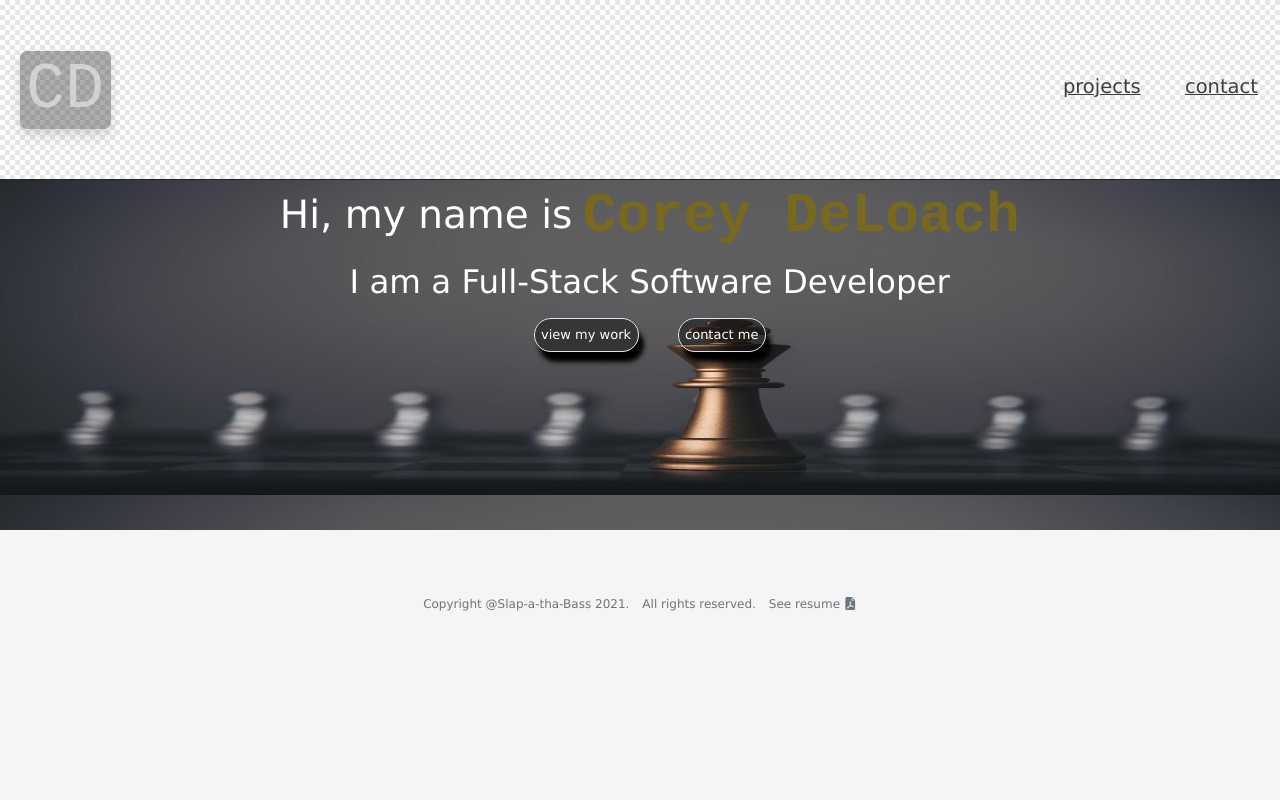
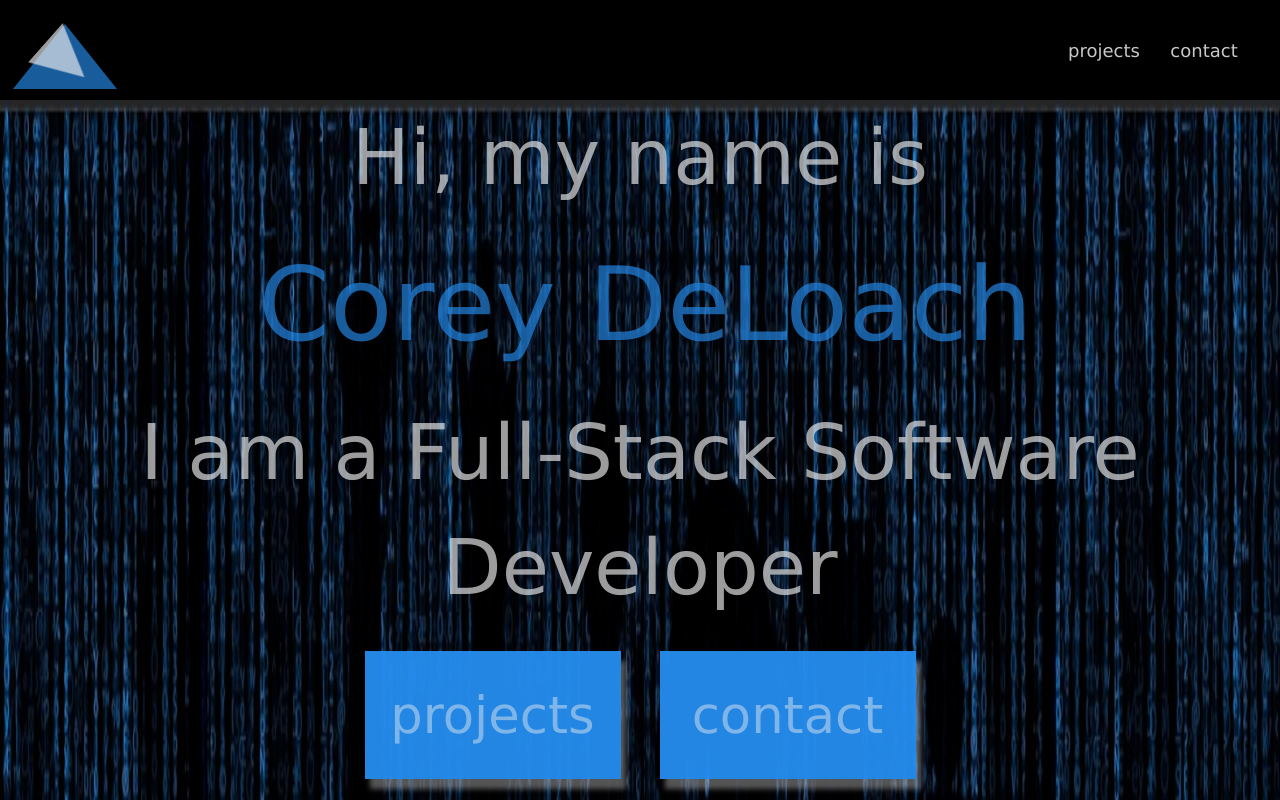
Before and after one commit to Slap-a-tha-Bass/portfolio, a React (Create React App) app: page / in a window 1280 px wide. Shown: the top 800 px of the page. Built offline with nearby package versions, Linux system fonts and the light colour scheme; no server answers.

Commit message:
took friend's advice and changed display on home page, incorporated styled components

```diff
--- a/package.json
+++ b/package.json
@@ -12,6 +12,7 @@
     "react-dom": "^17.0.2",
     "react-router-dom": "^5.2.0",
     "react-scripts": "^4.0.3",
+    "styled-components": "^5.3.3",
     "web-vitals": "^1.1.2"
   },
   "scripts": {
--- a/src/App.css
+++ b/src/App.css
@@ -1,67 +1,3 @@
-.NavBar {
-  display: flex;
-  align-items: center;
-  justify-content: space-between;
-}
-.NavButton {
-  color: rgb(61, 61, 61);
-  border-radius: 0.3rem;
-  min-height: 30px;
-  min-width: 65px;
-  display: flex;
-  align-items: center;
-  justify-content: center;
-  font-weight: 400;
-  font-size: large;
-  padding: 0.2rem;
-  transition-property: all;
-  transition-duration: 0.3s;
-  transition-timing-function: ease;
-  transition-delay: 0s;
-}
-.NavButton:hover {
-  cursor: pointer;
-  font-weight: bold;
-  background-color: rgb(220, 220, 220);
-  color: rgb(61, 61, 61);
-}
-.LogoButton {
-  color: rgba(240,240,240,0.6);
-  font-family: monospace;
-  background-color: rgba(50,50,50,0.4);
-  border-radius: 0.5rem;
-  min-height: 30px;
-  min-width: 65px;
-  display: flex;
-  align-items: center;
-  justify-content: center;
-  text-decoration: none;
-  transition-property: all;
-  transition-duration: 0.3s;
-  transition-timing-function: ease;
-  transition-delay: 0s;
-}
-.LogoButton:hover {
-  color: rgba(240,240,240,0.6);
-  cursor: pointer;
-  animation: logo-flip 2s;
-  transition: ease 0.3s;
-}
-@keyframes logo-flip {
-  0% {
-    transform: rotateX(180deg),rotateY(180deg);
-  }
-  100% {
-    transform: rotateY(360deg);
-  }
-}
-.ProjectCard {
-  margin-left: 3rem;
-}
-.ProjectCard:hover {
-  cursor: pointer;
-  zoom: 1.05;
-}
 .HomeButton {
   background-color: rgba(0, 0, 0, 0.4);
   box-shadow: 5px 10px 5px black;
@@ -90,24 +26,6 @@
   display: flex;
   justify-content: center;
   align-items: center;
-}
-.Name {
-  color: rgb(121, 105, 31);
-  font-size: calc(40px + 2vmin);
-  text-decoration: none;
-  font-family:'Courier New', Courier, monospace;
-  margin-left: 0.8rem;
-  transition-property: all;
-  transition-duration: 0.3s;
-  transition-timing-function: ease;
-  transition-delay: 0s;
-  font-weight: 600;
-}
-.Name:hover {
-  font-size: calc(60px + 2vmin);
-  text-decoration: none;
-  color: white;
-  cursor: pointer;
 }
 .Contact {
   color: white;
@@ -210,40 +128,14 @@
 .text-color {
   color: rgb(122, 169, 230);
 }
-.checkered{
-  height: 180px;
-  background: -webkit-linear-gradient(45deg, rgba(0, 0, 0, 0.0980392) 25%, transparent 25%, transparent 75%, rgba(0, 0, 0, 0.0980392) 75%, rgba(0, 0, 0, 0.0980392) 0), -webkit-linear-gradient(45deg, rgba(0, 0, 0, 0.0980392) 25%, transparent 25%, transparent 75%, rgba(0, 0, 0, 0.0980392) 75%, rgba(0, 0, 0, 0.0980392) 0), white;
-  background: -moz-linear-gradient(45deg, rgba(0, 0, 0, 0.0980392) 25%, transparent 25%, transparent 75%, rgba(0, 0, 0, 0.0980392) 75%, rgba(0, 0, 0, 0.0980392) 0), -moz-linear-gradient(45deg, rgba(0, 0, 0, 0.0980392) 25%, transparent 25%, transparent 75%, rgba(0, 0, 0, 0.0980392) 75%, rgba(0, 0, 0, 0.0980392) 0), white;
-  background: linear-gradient(45deg, rgba(0, 0, 0, 0.0980392) 25%, transparent 25%, transparent 75%, rgba(0, 0, 0, 0.0980392) 75%, rgba(0, 0, 0, 0.0980392) 0), linear-gradient(45deg, rgba(0, 0, 0, 0.0980392) 25%, transparent 25%, transparent 75%, rgba(0, 0, 0, 0.0980392) 75%, rgba(0, 0, 0, 0.0980392) 0), white;
-  background-repeat: repeat, repeat;
-  background-position: 0px 0, 5px 5px;
-  -webkit-transform-origin: 0 0 0;
-  transform-origin: 0 0 0;
-  -webkit-background-origin: padding-box, padding-box;
-  background-origin: padding-box, padding-box;
-  -webkit-background-clip: border-box, border-box;
-  background-clip: border-box, border-box;
-  -webkit-background-size: 10px 10px, 10px 10px;
-  background-size: 10px 10px, 10px 10px;
-  -webkit-box-shadow: none;
-  box-shadow: none;
-  text-shadow: none;
-  -webkit-transition: none;
-  -moz-transition: none;
-  -o-transition: none;
-  transition: none;
-  -webkit-transform: scaleX(1) scaleY(1) scaleZ(1);
-  transform: scaleX(1) scaleY(1) scaleZ(1);
-}
+
 .chess-img {
-  background-image: url('./photos/chessphoto9.jpg');
-  min-height: 350px;
-  background-position: auto;
+  background-image: url('./photos/chess-matrix.jpg');
+  height: 100vw;
+  background-position: center;
   background-size: cover;
-  background-repeat: none;
   background-attachment: absolute;
-  background-size: 100% 90%;
-  margin-left: 1.5rem;
+  background-size: 100% 100%;
 }
 .chess-img-2 {
   background-image: url('./photos/chessphoto.jpg');
--- a/src/components/NavBar.jsx
+++ b/src/components/NavBar.jsx
@@ -1,19 +1,35 @@
-import React from 'react';
-import { Link } from 'react-router-dom';
-import '../App.css';
+import { Link } from "react-router-dom";
+import {
+  LogoButton,
+  LogoFrame,
+  NavBarAcross,
+  NavBarTopLeft,
+  NavBarTopRight,
+  NavButton,
+} from "../styled-components";
+import "../App.css";
 
 const NavBar = () => {
-    return (
-        <div className = "NavBar checkered border-bottom border-dark">
-            <div>
-                <Link to='/' className ="LogoButton mx-4 display-1 shadow px-2">CD</Link>
-            </div>
-            <div className="d-flex ">
-                <Link to='/projects' className ="NavButton mx-4 h4">projects</Link>
-                <Link to='/contact' className ="NavButton mx-4 h4">contact</Link>
-            </div>
-        </div>
-    )
-}
+  return (
+    <>
+      <NavBarAcross>
+        <NavBarTopLeft>
+          <LogoFrame />
+          <Link to="/">
+            <LogoButton />
+          </Link>
+        </NavBarTopLeft>
+        <NavBarTopRight>
+          <Link to="/projects" className="text-decoration-none">
+            <NavButton>projects</NavButton>
+          </Link>
+          <Link to="/contact" className="text-decoration-none">
+            <NavButton>contact</NavButton>
+          </Link>
+        </NavBarTopRight>
+      </NavBarAcross>
+    </>
+  );
+};
 
 export default NavBar;
--- a/src/index.js
+++ b/src/index.js
@@ -5,6 +5,11 @@ import App from './App';
 import reportWebVitals from './reportWebVitals';
 import 'bootstrap/dist/css/bootstrap.css';
 import 'bootstrap-icons/font/bootstrap-icons.css';
+
+Promise.all([
+  fetch('https://cc-coffee.herokuapp.com/'),
+  fetch('https://chirpr-app.herokuapp.com/')
+]).then(() => console.log('Awake!'))
 
 ReactDOM.render(
   <React.StrictMode>
--- /dev/null
+++ b/src/styled-components.jsx
@@ -0,0 +1,130 @@
+import styled, { keyframes } from "styled-components";
+
+export const NavBarAcross = styled.div`
+  display: flex;
+  align-items: center;
+  justify-content: space-between;
+  background-color: black;
+`;
+export const NavBarTopLeft = styled.div`
+  display: flex;
+  align-items: center;
+  justify-content: flex-start;
+`;
+export const NavBarTopRight = styled.div`
+  display: flex;
+  justify-content: end;
+  align-items: center;
+  margin-right: 2rem;
+`;
+export const NavButton = styled.div`
+  color: rgb(200, 200, 200);
+  text-decoration: none;
+  border-radius: 0.3rem;
+  max-height: 100px;
+  max-width: 100px;
+  display: flex;
+  align-items: center;
+  justify-content: center;
+  font-weight: 400;
+  font-size: large;
+  padding: 3rem;
+  transition-property: all;
+  transition-duration: 0.3s;
+  transition-timing-function: ease;
+  transition-delay: 0s;
+  &:hover {
+    cursor: pointer;
+    font-weight: bold;
+    background-color: rgba(37, 142, 240, 0.65);
+  }
+`;
+export const rotate = keyframes`
+    from {
+    transform: rotate(0deg);
+  }
+
+  to {
+    transform: rotate(360deg);
+  }
+`;
+export const LogoButton = styled.div`
+  position: relative;
+  color: rgba(240, 240, 240, 0.6);
+  font-family: monospace;
+  font-size: 1rem;
+  border-left: 2rem solid transparent;
+  border-right: 2rem solid transparent;
+  border-top: 4rem solid rgba(240, 240, 240, 0.65);
+  margin-left: 3rem;
+  margin-top: 1.5rem;
+  text-decoration: none;
+  transition-property: all;
+  transition-duration: 0s;
+  transition-timing-function: ease-in-out;
+  transition-delay: 0s;
+  animation: 10s infinite ${rotate};
+`;
+export const LogoFrame = styled.div`
+  position: absolute;
+  height: 0;
+  width: 0;
+  border-left: 4rem solid transparent;
+  border-right: 4rem solid transparent;
+  border-bottom: 5rem solid rgba(37, 142, 240, 0.65);
+  margin-top: 1rem;
+  margin-left: 1rem;
+`;
+export const HomeFont = styled.p`
+  color: rgba(240, 240, 240, 0.65);
+  font-size: 6vw;
+  display: flex;
+  justify-content: center;
+  align-items: center;
+`;
+export const NameFont = styled.p`
+  display: flex;
+  justify-content: center;
+  color: rgba(37, 142, 240, 0.65);
+  font-size: 8vw;
+  text-decoration: none;
+  margin-left: 0.8rem;
+  transition-property: all;
+  transition-duration: 0.3s;
+  transition-timing-function: ease;
+  transition-delay: 0s;
+  &:hover {
+    cursor: pointer;
+    text-decoration: none;
+    color: rgba(37, 142, 240, 0.95);
+  }
+`;
+export const HomeDiv = styled.div`
+  min-height: 4rem;
+  display: flex;
+  justify-content: center;
+  align-items: center;
+`;
+export const HomeButton = styled.div`
+  display: flex;
+  justify-content: center;
+  align-items: center;
+  background-color: rgba(37, 142, 240, 0.95);
+  box-shadow: 5px 10px 5px rgba(240, 240, 240, 0.35);
+  color: rgba(240, 240, 240, 0.45);
+  width: 20vw;
+  height: 10vw;
+  text-decoration: none;
+  font-size: 4vw;
+  margin-left: 1.5rem;
+  margin-right: 1.5rem;
+  margin-top: 1rem;
+  transition-property: all;
+  transition-duration: 0.3s;
+  transition-timing-function: ease;
+  transition-delay: 0s;
+  &:hover {
+    cursor: pointer;
+    color: rgba(240, 240, 240, 0.75);
+  }
+`;
--- a/src/views/Home.jsx
+++ b/src/views/Home.jsx
@@ -1,29 +1,25 @@
-import React from 'react';
-import { Link } from 'react-router-dom';
+import React from "react";
+import { Link } from "react-router-dom";
+import { HomeButton, HomeDiv, HomeFont, NameFont } from "../styled-components";
 
 const Home = () => {
-    // useEffect(() => {
-    //     fetch('https://cc-coffee.herokuapp.com/')
-    //         .then(() => console.log('Coffee awaken!'));
-    // }, []);
-    // useEffect(() => {
-    //     fetch('https://chirpr-app.herokuapp.com/')
-    //         .then(() => console.log('Chirpr awaken!'));
-    // }, []);
-    return (
-                <div className="chess-img">
-                    <div className="text-white display-5 d-flex align-items-center justify-content-center text-center">
-                        Hi, my name is  <Link to="/aboutme" className="Name mt-1"> Corey DeLoach</Link>
-                    </div>
-                    <div className="text-white display-6 text-center pt-3">
-                        I am a Full-Stack Software Developer
-                    </div>
-                    <div className="HomeDiv">
-                            <Link className="HomeButton border rounded-pill" to="/projects">view my work</Link>
-                            <Link className="HomeButton border rounded-pill" to="/contact">contact me</Link>
-                    </div>
-                </div>
-    )
-}
+  return (
+    <div className="chess-img">
+      <HomeFont className="text-center">Hi, my name is</HomeFont>
+      <Link to="/aboutme" className="text-decoration-none">
+        <NameFont>Corey DeLoach</NameFont>
+      </Link>
+      <HomeFont className="text-center">I am a Full-Stack Software Developer</HomeFont>
+      <HomeDiv>
+        <Link to="/projects" className="text-decoration-none">
+          <HomeButton>projects</HomeButton>
+        </Link>
+        <Link to="/contact" className="text-decoration-none">
+          <HomeButton>contact</HomeButton>
+        </Link>
+      </HomeDiv>
+    </div>
+  );
+};
 
 export default Home;
```
Also changed, not shown: src/photos/chess-matrix.jpg (added), 1 other file (tests, documents, lock files or other folders).
